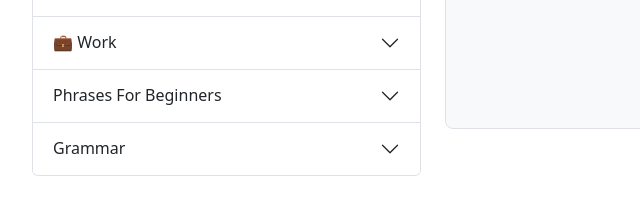
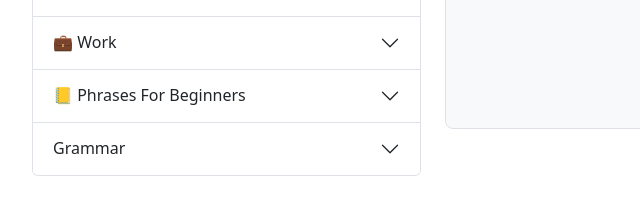
Before and after one commit to Sarayuth15/txt-file-viewer, a plain HTML site: page index.html in a window 1280 px wide. Shown: the part 311-526 px from the top of the page, 0-640 px from the left. Drawn offline with nearby package versions, Linux system fonts and the light colour scheme.

Commit message:
add icon

```diff
--- a/index.html
+++ b/index.html
@@ -107,14 +107,14 @@
                      <div class="accordion-item">
                         <h2 class="accordion-header">
                             <!-- Accordion toggle button -->
-                            <button class="accordion-button collapsed" type="button" data-bs-toggle="collapse" data-bs-target="#collapsePhrases" aria-expanded="false" aria-controls="collapsePhrases">Phrases For Beginners</button>
+                            <button class="accordion-button collapsed" type="button" data-bs-toggle="collapse" data-bs-target="#collapsePhrases" aria-expanded="false" aria-controls="collapsePhrases">📒 Phrases For Beginners</button>
                         </h2>
                         <!-- Accordion content -->
                         <div id="collapsePhrases" class="accordion-collapse collapse" aria-labelledby="headingNote" data-bs-parent="#categoryAccordion">
                             <div class="accordion-body p-0">
                                 <!-- List of note files -->
                                 <ul class="list-group list-group-flush">
-                                    <li class="list-group-item file-link" data-file="docs/Phrases_For_Beginners/Phrases_For_Beginners.txt">Phrases For Beginners</li>
+                                    <li class="list-group-item file-link" data-file="docs/Phrases_For_Beginners/Phrases_For_Beginners.txt">🌻 Phrases For Beginners</li>
                                 </ul>
                             </div>
                         </div>
```
